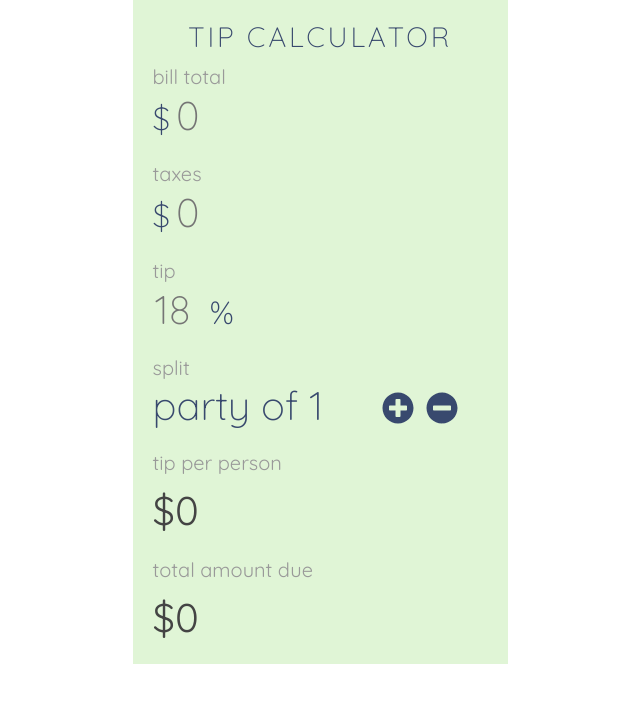
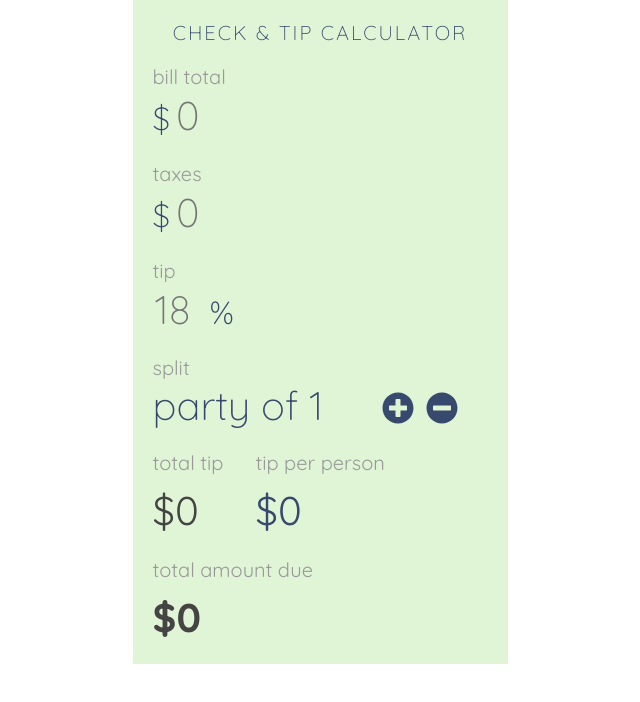
Before and after one commit to futurethang/React-Tip-Calculator, a React (Create React App) app: page / in a window 1280 px wide. Shown: the top 702 px of the page, without its empty margins (320-960 px from the left). Built offline with nearby package versions, Linux system fonts and the light colour scheme.

Commit message:
add tip total, improve text stylings, header, and other minor tweaks for deployment

```diff
--- a/public/index.html
+++ b/public/index.html
@@ -20,7 +20,7 @@
       Learn how to configure a non-root public URL by running `npm run build`.
     -->
     <script defer src="https://use.fontawesome.com/releases/v5.8.2/js/all.js" integrity="sha384-DJ25uNYET2XCl5ZF++U8eNxPWqcKohUUBUpKGlNLMchM7q4Wjg2CUpjHLaL8yYPH" crossorigin="anonymous"></script>
-    <title>React App</title>
+    <title>Check and Tip Calculator</title>
   </head>
   <body>
     <noscript>You need to enable JavaScript to run this app.</noscript>
--- a/src/App.css
+++ b/src/App.css
@@ -47,9 +47,10 @@ input[type="number"] {
 h1 {
   font-family: "Quicksand", sans-serif;
   font-weight: 100;
-  font-size: 1.75em;
+  font-size: 1.25em;
   color: rgb(56, 73, 110);
   letter-spacing: 0.1em;
+  margin-top: 1em;
 }
 
 input {
@@ -79,6 +80,17 @@ input:focus {
   transition: padding 300ms ease;
 }
 
+.section.tip-area {
+  flex-direction: row;
+  justify-content: flex-start;
+}
+.section.tip-area > * {
+  display: flex;
+  flex-direction: column;
+  align-content: flex-start;
+  margin-right: 2em
+}
+
 .focus {
   background-color: #fff;
   width: 120%;
@@ -95,6 +107,7 @@ input:focus {
   font-size: 1.25em;
   text-align: left;
   color: #999;
+  white-space: nowrap;
 }
 
 .inputArea {
--- a/src/App.tsx
+++ b/src/App.tsx
@@ -12,6 +12,7 @@ export interface ITipCalculator {
   billTotal: number;
   taxes: number;
   partySize: number;
+  splitTip: number;
   tipPercent: number;
   tipTotal: number;
   grandTotal: number;
@@ -23,6 +24,7 @@ class App extends React.Component<any, ITipCalculator> {
     taxes: 0, // taxes on bill
     partySize: 1, // number of people sharing the tip total
     tipPercent: 18, // percent to tip
+    splitTip: 0,
     tipTotal: 0, // calculated tip amount, excluding tax from the total
     grandTotal: 0, // final paymeny total, tax and tip included
     hue: 100 // style variable to update the app background color
@@ -44,11 +46,12 @@ class App extends React.Component<any, ITipCalculator> {
     const { billTotal, taxes, partySize, tipPercent } = this.state;
     let totalNoTax = billTotal - taxes;
     let tipAsPercent = tipPercent / 100;
-    let tipTotal = totalNoTax * tipAsPercent || 0; // default to 0 to avoid NaN
+    let tipTotal = Math.round(totalNoTax * tipAsPercent * 1e2) / 1e2 || 0; // default to 0 to avoid NaN ;
     let grandTotal = Math.round((Number(billTotal) + tipTotal) * 1e2) / 1e2; // rounded and parsed to display dollars.cents float format correctly
     let outPut = Math.round((tipTotal / partySize) * 1e2) / 1e2;
     this.setState({
-      tipTotal: outPut,
+      splitTip: outPut,
+      tipTotal: tipTotal,
       grandTotal: grandTotal
     });
   };
@@ -105,7 +108,11 @@ class App extends React.Component<any, ITipCalculator> {
           increment={this.incrementPartySize}
           decrement={this.decrementPartySize}
         />
-        <TipTotal label="tip per person" tipTotal={this.state.tipTotal} />
+        <TipTotal
+          label="tip per person"
+          tipTotal={this.state.tipTotal}
+          splitTip={this.state.splitTip}
+        />
         <GrandTotal
           label="total amount due"
           grandTotal={this.state.grandTotal}
--- a/src/Components/GrandTotal.tsx
+++ b/src/Components/GrandTotal.tsx
@@ -5,7 +5,7 @@ export default function GrandTotal(props: any): JSX.Element {
   return (
     <div className="section">
       <label className="inputLabel">{props.label}</label>
-      <span className="taxTotal">${props.grandTotal}</span>
+      <span className="taxTotal" style={{fontWeight: 800}}>${props.grandTotal}</span>
     </div>
   );
 }
--- a/src/Components/Header.tsx
+++ b/src/Components/Header.tsx
@@ -4,7 +4,7 @@ export default function Header(): JSX.Element {
   return (
     <div>
       <header className="App-header">
-        <h1>TIP CALCULATOR</h1>
+        <h1>CHECK & TIP CALCULATOR</h1>
       </header>
     </div>
   );
--- a/src/Components/TipTotal.tsx
+++ b/src/Components/TipTotal.tsx
@@ -3,9 +3,17 @@ import "../App.css";
 
 export default function TipTotal(props: any): JSX.Element {
   return (
-    <div className="section">
-      <label className="inputLabel">{props.label}</label>
-      <span className="taxTotal">${props.tipTotal}</span>
+    <div className="section tip-area">
+      <div className="total-tip">
+        <label className="inputLabel">total tip</label>
+        <span className="taxTotal">${props.tipTotal}</span>
+      </div>
+      <div className="split-tip">
+        <label className="inputLabel">{props.label}</label>
+        <span className="taxTotal" style={{ color: "rgb(56, 73, 110)" }}>
+          ${props.splitTip}
+        </span>
+      </div>
     </div>
   );
 }
```
